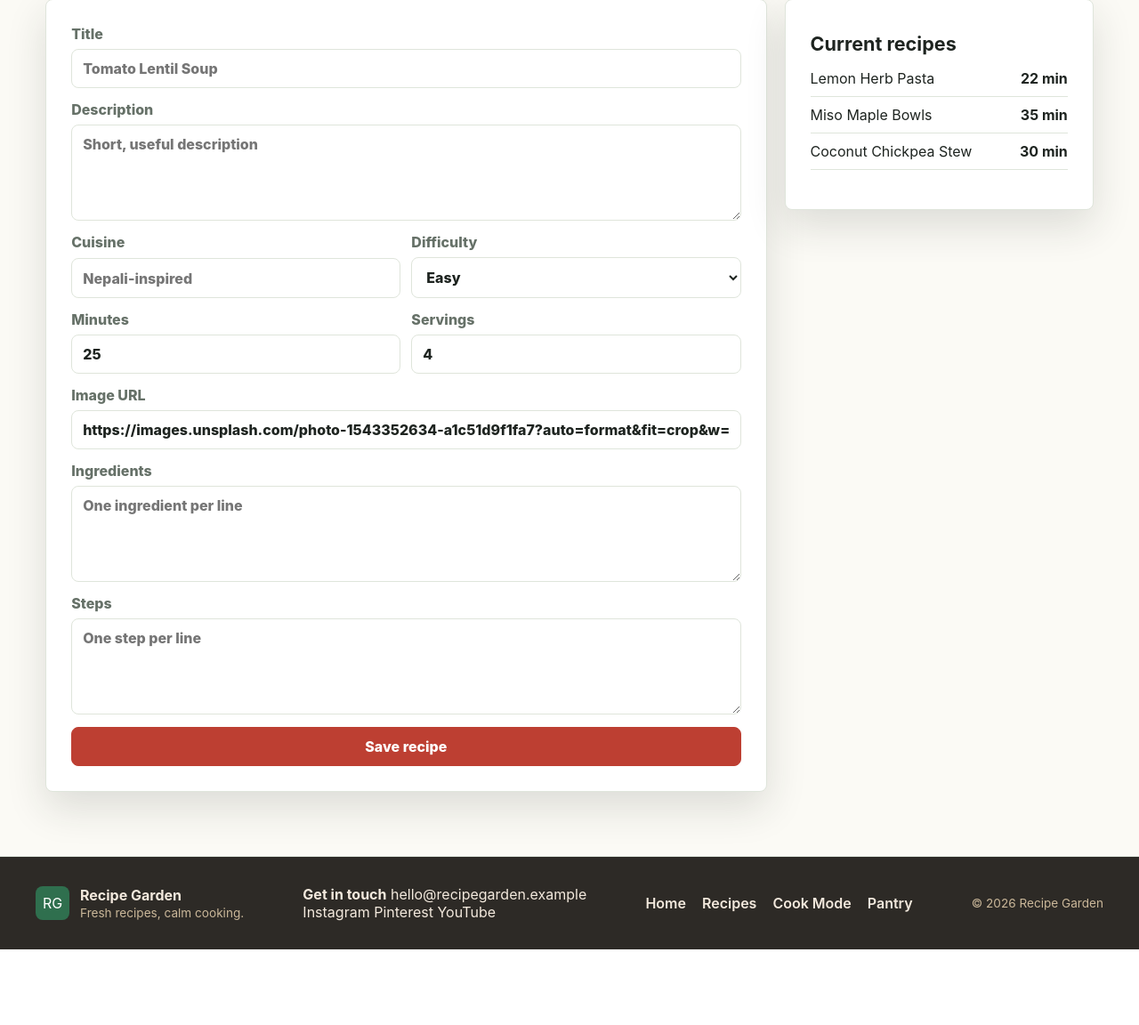
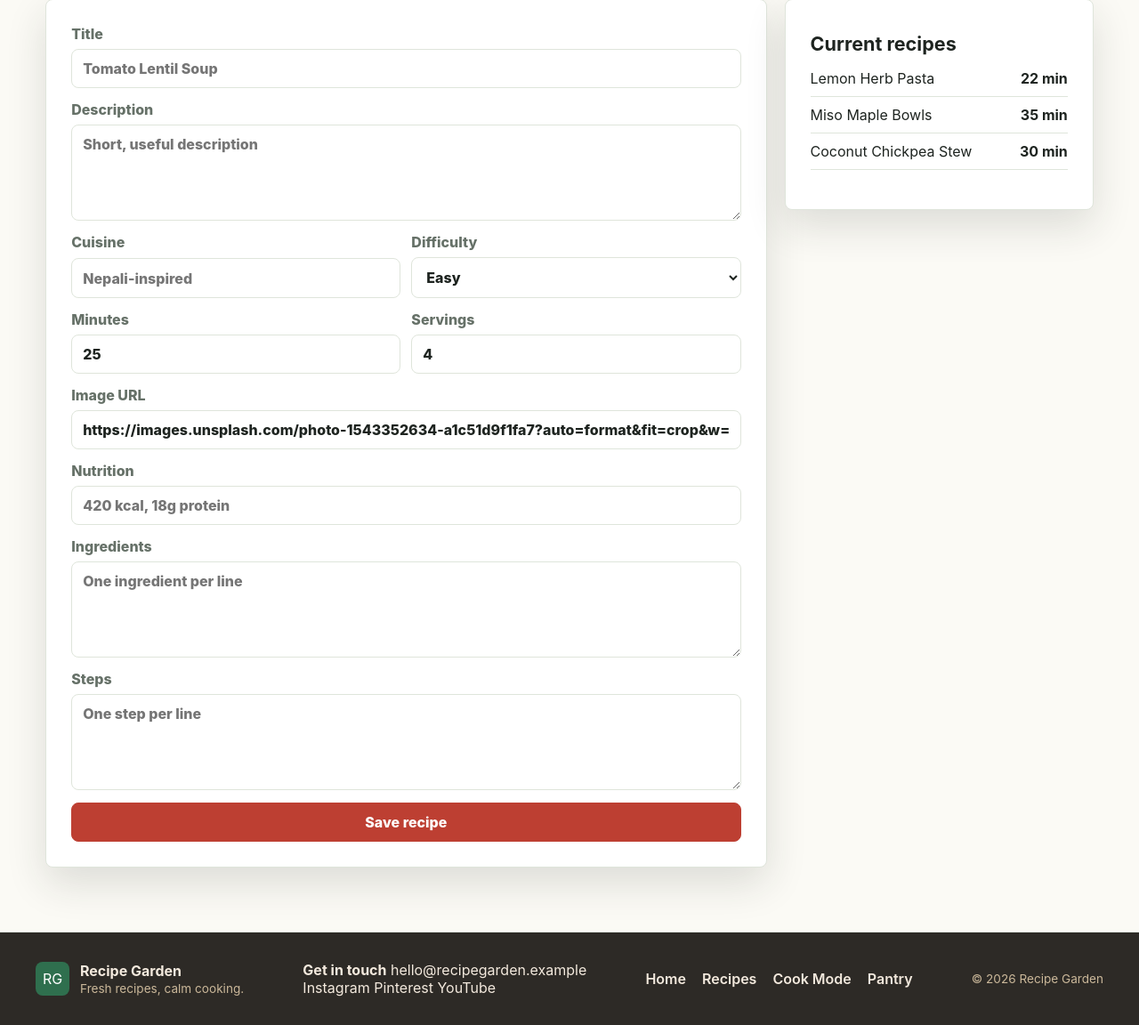
Before and after one commit to jeshmin-dot/Food-recipes, a Flask app: page /dashboard in a window 1280 px wide. Shown: the part 398-1550 px from the top of the page at 89% size. Before the commit the page ends 1465 px from the top, so only its background shows below. Run offline with Flask 3, Linux system fonts and the light colour scheme; the visitor is signed in with stand-in values (Sample User, id 1); data comes from the database, SQL or seed files in the repository.

Commit message:
Add nutrition field to recipe add/edit forms

```diff
--- a/app/templates/dashboard.html
+++ b/app/templates/dashboard.html
@@ -21,6 +21,7 @@
       <label>Servings <input type="number" name="servings" min="1" value="4" required></label>
     </div>
     <label>Image URL <input name="image_url" required value="https://images.unsplash.com/photo-1543352634-a1c51d9f1fa7?auto=format&fit=crop&w=1000&q=80"></label>
+    <label>Nutrition <input name="nutrition" placeholder="420 kcal, 18g protein"></label>
     <label>Ingredients <textarea name="ingredients" required placeholder="One ingredient per line"></textarea></label>
     <label>Steps <textarea name="steps" required placeholder="One step per line"></textarea></label>
     <button class="btn primary" type="submit">Save recipe</button>
--- a/app/templates/edit_recipe.html
+++ b/app/templates/edit_recipe.html
@@ -27,6 +27,7 @@
       <label>Servings <input type="number" name="servings" min="1" value="{{ recipe.servings }}" required></label>
     </div>
     <label>Image URL <input name="image_url" required value="{{ recipe.image_url }}"></label>
+    <label>Nutrition <input name="nutrition" value="{{ recipe.nutrition or '' }}" placeholder="420 kcal, 18g protein"></label>
     <label>Ingredients <textarea name="ingredients" required>{{ recipe.ingredients }}</textarea></label>
     <label>Steps <textarea name="steps" required>{{ recipe.steps }}</textarea></label>
     <button class="btn primary" type="submit">Save changes</button>
```
